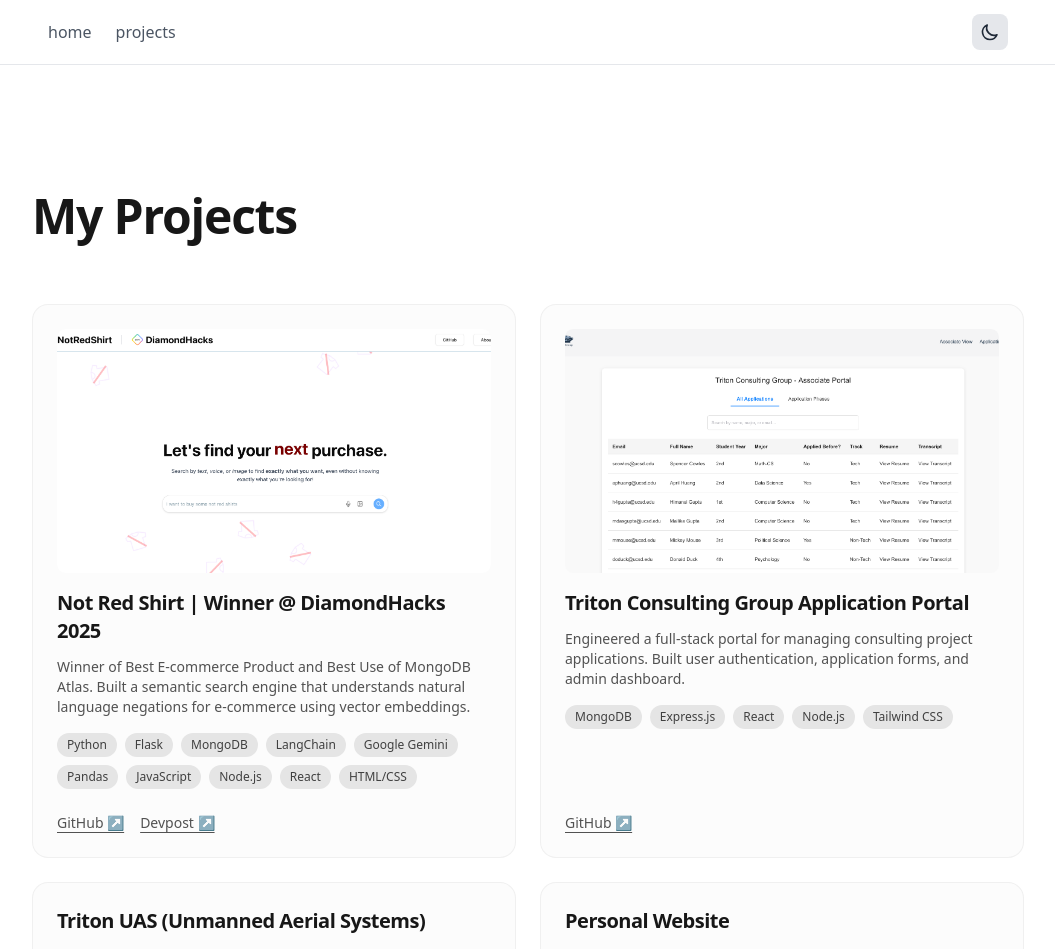
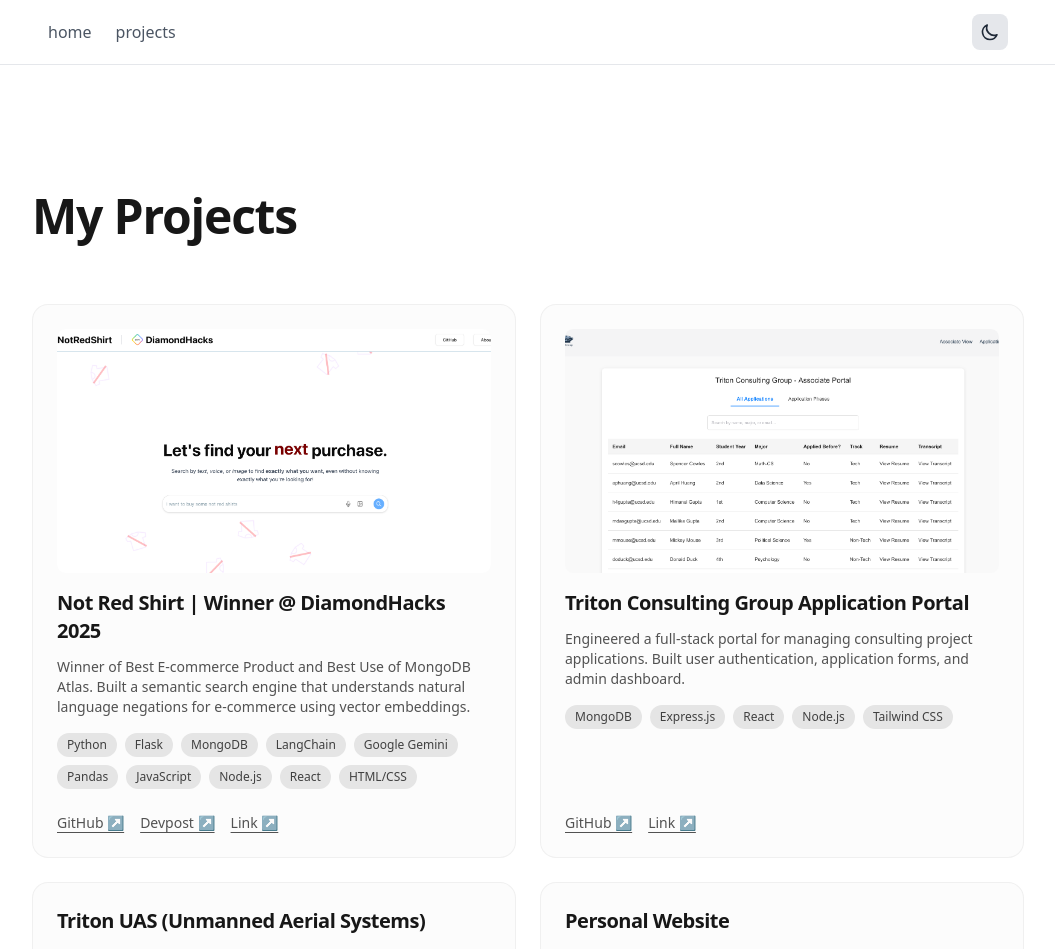
Before and after one commit to spencerwcowles/personal-website, a Next.js app: page /projects in a window 1280 px wide. Shown: the top 949 px of the page, without its empty margins (112-1167 px from the left). Built offline with nearby package versions, Linux system fonts and the light colour scheme.

Commit message:
changed project link

```diff
--- a/src/data/projects.js
+++ b/src/data/projects.js
@@ -9,6 +9,7 @@
     devpost: "https://devpost.com/software/no-red-shirt",
     year: "2025",
     image: "/assets/notredshirt.png",
+    link: "https://devpost.com/software/no-red-shirt",
   },
   {
     title: "Triton Consulting Group Application Portal",
@@ -18,6 +19,7 @@
     github: "https://github.com/triton-consulting-group/tcg-application-portal",
     year: "2025",
     image: "/assets/tcg.png",
+    link: "https://github.com/triton-consulting-group/tcg-application-portal",
   },
   {
     title: "Triton UAS (Unmanned Aerial Systems)",
@@ -25,6 +27,7 @@
       "Optimized autonomous drone navigation using A* and RRT* pathfinding algorithms. Developed real-time mapping system to stitch 100+ aerial images into cohesive maps during flight. Maximized mission efficiency through intelligent path planning.",
     technologies: "C++ · Python",
     github: "https://github.com/spencerwcowles",
+    link: "https://github.com/spencerwcowles",
     year: "2024",
     image: "",
   },
```
